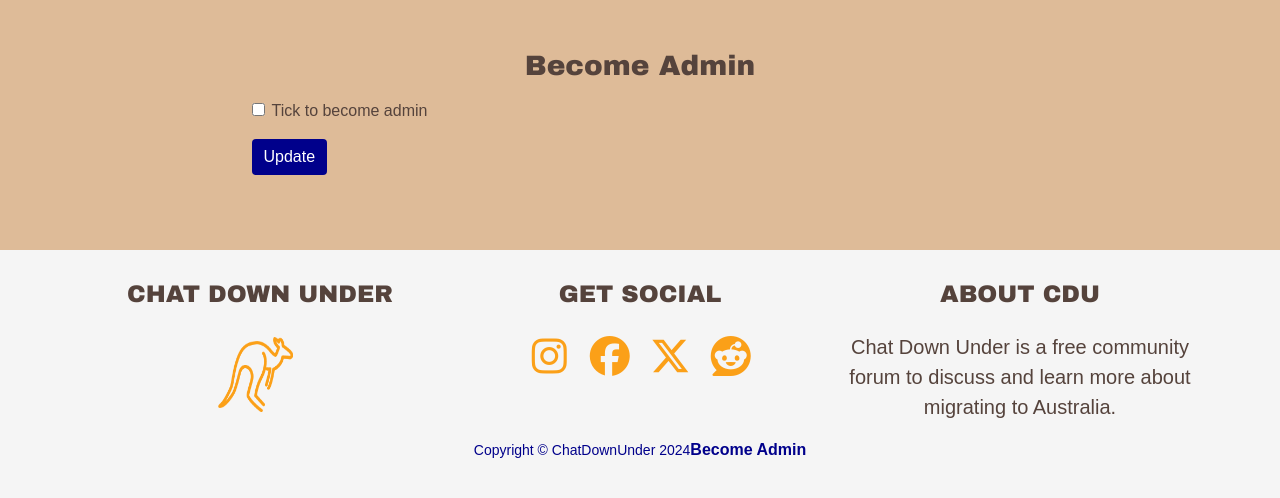
After one commit to sdthomas91/chat-down-under-new, a Flask app: page /become_admin in a window 1280 px wide. The commit adds this page. Shown: the part 482-980 px from the top of the page. Run offline with Flask 3, Linux system fonts and the light colour scheme; the visitor is signed in with stand-in values (Sample User, id 1); some libraries are stand-ins or nearby versions.

Commit message:
ammends the become_admin temporary function

```diff
--- a/downunder/routes.py
+++ b/downunder/routes.py
@@ -266,18 +266,28 @@ def delete_question(question_id):
     flash('Question has successfully been deleted')
     return redirect(url_for('home'))
 
-@app.route('/toggle_admin_status', methods=['GET','POST'])
+@app.route('/become_admin', methods=['GET', 'POST'])
 @login_required
-def toggle_admin_status():
-    user = User.query.filter_by(id=current_user.id).first()
-    if 'is_admin' in request.form:
-        user.is_admin = True
-        flash('You are now an admin!', 'success')
-    else:
-        user.is_admin = False
-        flash('Admin status removed.', 'info')
-    db.session.commit()
-    return redirect(url_for('home', user=current_user))
+def become_admin():
+    """
+    Route to allow a user to become an admin.
+    """
+    if request.method == 'POST':
+        # Assuming 'is_admin' is a checkbox in your form.
+        # Checkboxes are a bit tricky as they don't appear in request.form if they're unchecked.
+        is_admin_checkbox = request.form.get('is_admin') == 'on'
+        if is_admin_checkbox:
+            # Assuming you have access to the current_user due to Flask-Login or similar.
+            current_user.is_admin = True
+            db.session.commit()
+            flash('You are now an admin!', 'success')
+        else:
+            flash('No changes made.', 'info')
+
+        return redirect(url_for('home'))
+    # If it's a GET request, you probably want to show the form.
+    # Make sure you have a template named `become_admin.html` or change the template name below.
+    return render_template('become_admin.html', user=current_user)
 
 
 # Reply Specific Routes
--- a/downunder/templates/base.html
+++ b/downunder/templates/base.html
@@ -166,7 +166,7 @@
         <div class="col-12 mt-2">
           <!-- Copyright footer  -->
           <div class="copyright text-center">
-            <div class="container"><small>Copyright © ChatDownUnder 2024</small><span><a href="{{ url_for('toggle_admin_status') }}">Become Admin</a></span></div>
+            <div class="container"><small>Copyright © ChatDownUnder 2024</small><span><a href="{{ url_for('become_admin') }}">Become Admin</a></span></div>
           </div>
         </div>
       </div>
--- /dev/null
+++ b/downunder/templates/become_admin.html
@@ -0,0 +1,21 @@
+{% extends "base.html" %}
+<!-- Page Title -->
+{% block title %}CDU | Home{% endblock %}
+
+<!-- Page Content -->
+{% block content %}
+
+<div class="container home-container">
+
+  <form action="{{ url_for('become_admin') }}" method="POST" class="account-form submit-question-form">
+    <h3 class="text-center account-title mb-3">Become Admin</h3>
+
+    <div class="form-group form-check">
+      <input type="checkbox" class="form-check-input" id="is_admin" name="is_admin">
+      <label class="form-check-label" for="is_admin">Tick to become admin</label>
+    </div>
+    <button type="submit" class="btn btn-primary acc-btn">Update</button>
+  </form>
+</div>
+
+{% endblock %}
```
Also changed, not shown: downunder/templates/toggle_admin_status.html (deleted, +0 -21 lines).
